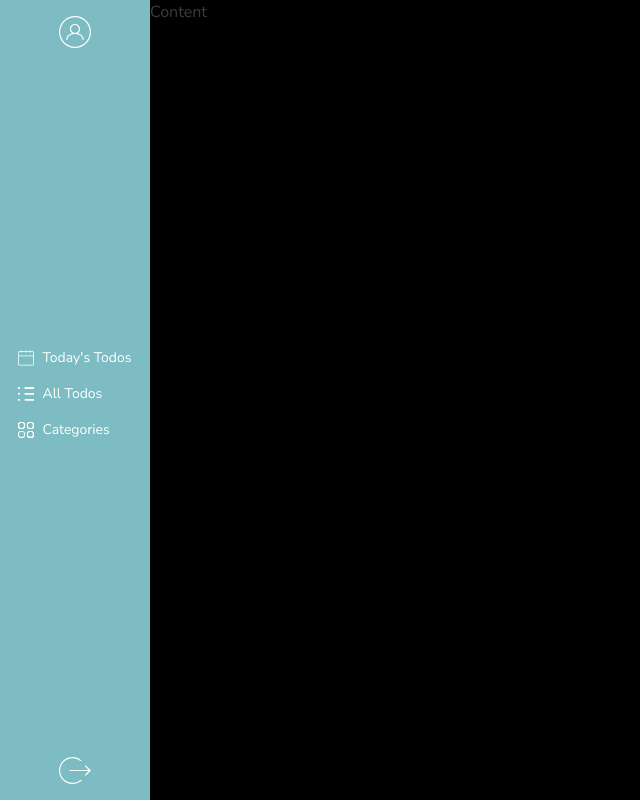
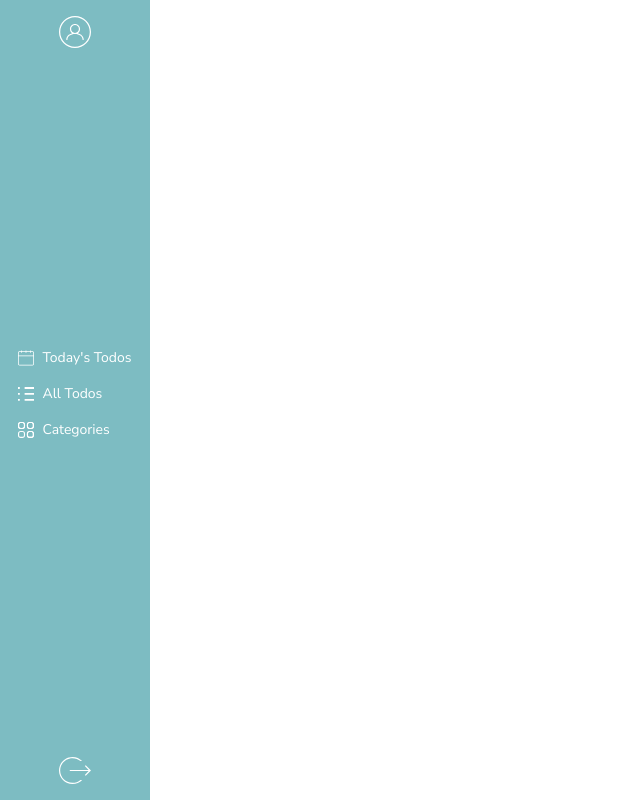
Before and after one commit to EdwardShanahan09/my-zendo, a React (Vite) app in the folder client/: page /dashboard in a window 1280 px wide. Shown: the whole page, without its empty margins (0-640 px from the left). Built offline with nearby package versions, Linux system fonts and the light colour scheme; sample sign-in values are in the browser's storage.

Commit message:
Add Profile component and retrieve username

```diff
--- a/client/src/pages/Dashboard/Dashboard.jsx
+++ b/client/src/pages/Dashboard/Dashboard.jsx
@@ -11,7 +11,9 @@ const Dashboard = () => {
       <div className="hidden lg:block">
         <SideNavbar />
       </div>
-      <div className="bg-black h-100">Content</div>
+      <div className="h-100">
+        <Outlet />
+      </div>
     </div>
   );
 };
--- /dev/null
+++ b/client/src/pages/Dashboard/Profile.jsx
@@ -0,0 +1,13 @@
+import { UserContext } from "../../context/User/UserContext";
+import { useContext } from "react";
+
+const Profile = () => {
+  const { user } = useContext(UserContext);
+  return (
+    <div>
+      <h1>Welcome Back, {user?.username}</h1>
+    </div>
+  );
+};
+
+export default Profile;
--- a/client/src/pages/Routes/AppRoutes.jsx
+++ b/client/src/pages/Routes/AppRoutes.jsx
@@ -7,6 +7,7 @@ import Dashboard from "../Dashboard/Dashboard";
 import Home from "../Home/Home";
 import ProtectedRoute from "../Routes/ProtectedRoute";
 import PublicRoute from "../Routes/PublicRoute";
+import Profile from "../Dashboard/Profile";
 
 const AppRoutes = () => {
   return (
@@ -48,7 +49,9 @@ const AppRoutes = () => {
             <Dashboard />
           </ProtectedRoute>
         }
-      />
+      >
+        <Route path="/dashboard/profile" element={<Profile />} />
+      </Route>
     </Routes>
   );
 };
```
